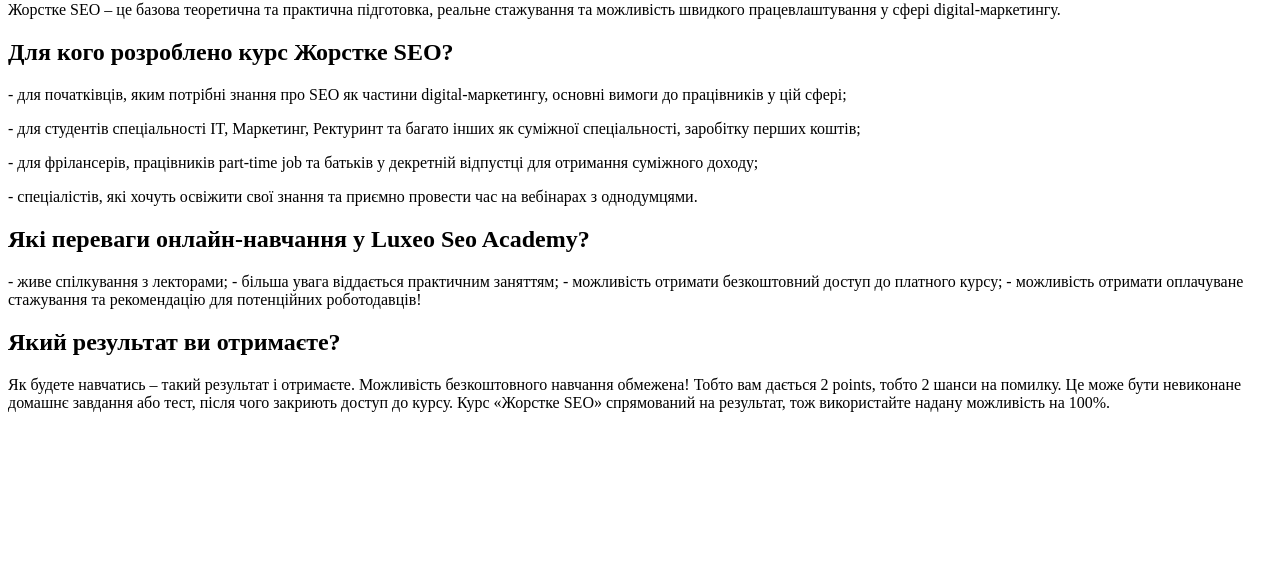
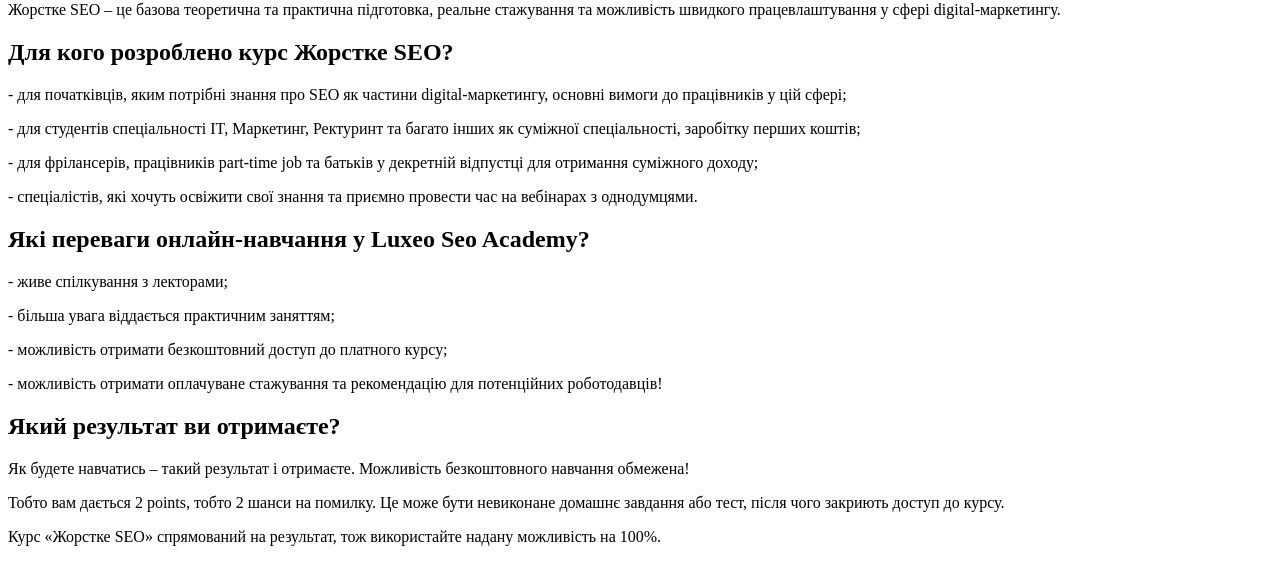
Before and after one commit to Valeriska/hardseodz, a plain HTML site: page index.html in a window 1280 px wide. Shown: the part 65-650 px from the top of the page. Drawn offline with Linux system fonts and the light colour scheme.

Commit message:
Update index.html

```diff
--- a/index.html
+++ b/index.html
@@ -13,12 +13,15 @@
 <p>-	спеціалістів, які хочуть освіжити свої знання та приємно провести час на вебінарах з однодумцями.</p>
 
 <h2>Які переваги онлайн-навчання у Luxeo Seo Academy? </h2>
--	живе спілкування з лекторами;
--	більша увага віддається практичним заняттям;
--	можливість отримати безкоштовний доступ до платного курсу;
--	можливість отримати оплачуване стажування та рекомендацію для потенційних роботодавців!
+<p>-	живе спілкування з лекторами;</p>
+<p>-	більша увага віддається практичним заняттям;</p>
+<p>-	можливість отримати безкоштовний доступ до платного курсу;</p>
+<p>-	можливість отримати оплачуване стажування та рекомендацію для потенційних роботодавців!</p>
 
 <h2>Який результат ви отримаєте? </h2>
-Як будете навчатись – такий результат і отримаєте. Можливість безкоштовного навчання обмежена! Тобто вам дається 2 points, тобто 2 шанси на помилку. Це може бути невиконане домашнє завдання або тест, після чого закриють доступ до курсу. Курс «Жорстке SEO» спрямований на результат, тож використайте надану можливість на 100%.
+<p>Як будете навчатись – такий результат і отримаєте. Можливість безкоштовного навчання обмежена! </p>
+<p>Тобто вам дається 2 points, тобто 2 шанси на помилку. Це може бути невиконане домашнє завдання або тест, після чого закриють доступ до курсу. </p>
+
+<p>Курс «Жорстке SEO» спрямований на результат, тож використайте надану можливість на 100%.</p>
 </body>
 </html>
```
